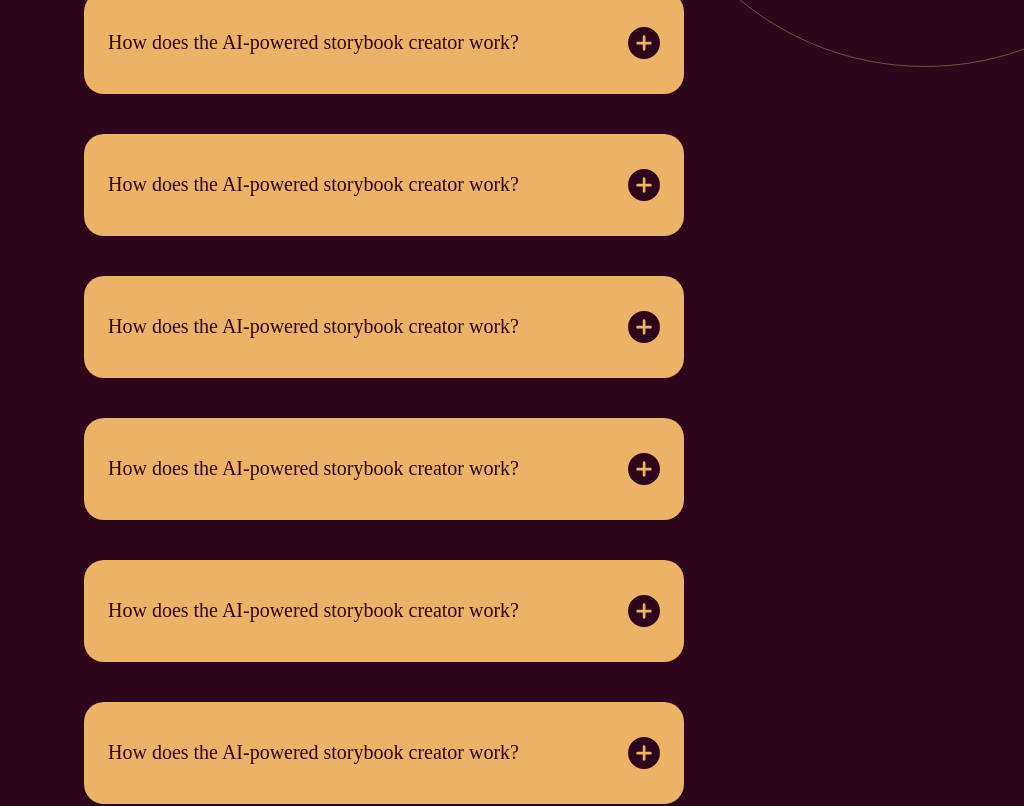
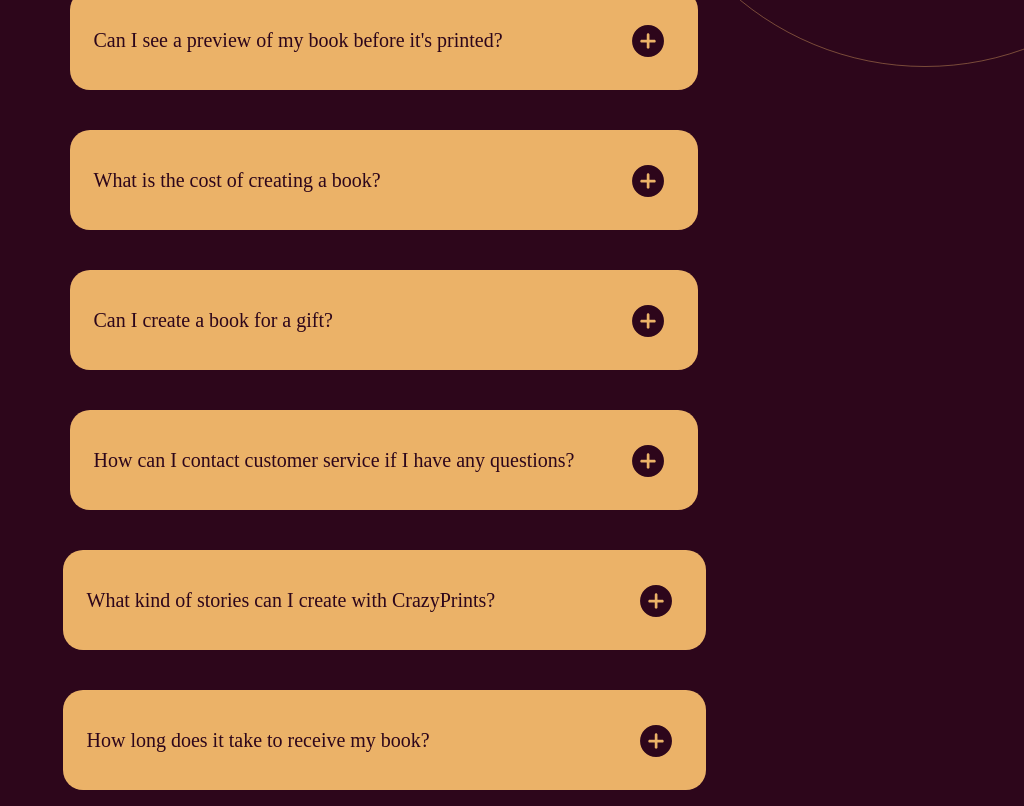
Before and after one commit to nastiushka3112/CrazyP-0.2, a React (Create React App) app: page / in a window 1280 px wide. Shown: the part 5680-6486 px from the top of the page, without its empty margins (256-1280 px from the left). Built offline with nearby package versions, Linux system fonts and the light colour scheme.

Commit message:
question was adapted

```diff
--- a/src/Components/Question/Question.js
+++ b/src/Components/Question/Question.js
@@ -7,48 +7,48 @@ const textData = [
     text: "Our AI algorithms generate unique stories and illustrations based on your interests and preferences. You can choose from a wide variety of genres and themes, and our team of developers and illustrators will use that information to create a one-of-a-kind book just for you.",
   },
   {
-    name: "  How does the AI-powered storybook creator work?",
+    name: "Can I see a preview of my book before it's printed?",
     text: "Our AI algorithms generate unique stories and illustrations based on your interests and preferences. You can choose from a wide variety of genres and themes, and our team of developers and illustrators will use that information to create a one-of-a-kind book just for you.",
   },
   {
-    name: "  How does the AI-powered storybook creator work?",
+    name: "What is the cost of creating a book?",
     text: "Our AI algorithms generate unique stories and illustrations based on your interests and preferences. You can choose from a wide variety of genres and themes, and our team of developers and illustrators will use that information to create a one-of-a-kind book just for you.",
   },
   {
-    name: "  How does the AI-powered storybook creator work?",
+    name: "Can I create a book for a gift?",
     text: "Our AI algorithms generate unique stories and illustrations based on your interests and preferences. You can choose from a wide variety of genres and themes, and our team of developers and illustrators will use that information to create a one-of-a-kind book just for you.",
   },
   {
-    name: "  How does the AI-powered storybook creator work?",
+    name: "How can I contact customer service if I have any questions?",
     text: "Our AI algorithms generate unique stories and illustrations based on your interests and preferences. You can choose from a wide variety of genres and themes, and our team of developers and illustrators will use that information to create a one-of-a-kind book just for you.",
   },
   {
-    name: "  How does the AI-powered storybook creator work?",
+    name: "What kind of stories can I create with CrazyPrints?",
     text: "Our AI algorithms generate unique stories and illustrations based on your interests and preferences. You can choose from a wide variety of genres and themes, and our team of developers and illustrators will use that information to create a one-of-a-kind book just for you.",
   },
   {
-    name: "  How does the AI-powered storybook creator work?",
+    name: "How long does it take to receive my book?",
     text: "Our AI algorithms generate unique stories and illustrations based on your interests and preferences. You can choose from a wide variety of genres and themes, and our team of developers and illustrators will use that information to create a one-of-a-kind book just for you.",
   },
   {
-    name: "  How does the AI-powered storybook creator work?",
+    name: "Can I make changes to the story or illustrations after they have been generated?",
     text: "Our AI algorithms generate unique stories and illustrations based on your interests and preferences. You can choose from a wide variety of genres and themes, and our team of developers and illustrators will use that information to create a one-of-a-kind book just for you.",
   },
   {
-    name: "  How does the AI-powered storybook creator work?",
+    name: "Do you ship internationally?",
     text: "Our AI algorithms generate unique stories and illustrations based on your interests and preferences. You can choose from a wide variety of genres and themes, and our team of developers and illustrators will use that information to create a one-of-a-kind book just for you.",
   },
   {
-    name: "  How does the AI-powered storybook creator work?",
+    name: "What kind of printing methods do you use?",
     text: "Our AI algorithms generate unique stories and illustrations based on your interests and preferences. You can choose from a wide variety of genres and themes, and our team of developers and illustrators will use that information to create a one-of-a-kind book just for you.",
   },
 ];
 
 export default function Question() {
   return (
-    <div class="pt-[145px] pb-[178px] flex flex-col justify-center items-center">
-      <div>
-        <h2 class="text-regular text-[48px] font-mainText max-[420px]:px-[5%]">
+    <div class="pt-[145px] max-[420px]:pt-[48px] pb-[178px] max-[420px]:pb-[48px] flex flex-col justify-center items-center max-[420px]:items-start">
+      <div class=" max-[420px]:w-[100%]">
+        <h2 class="text-regular text-[48px] font-mainText max-[420px]:px-[10%] max-[420px]:text-[24px]">
           Frequently asked questions
         </h2>
       </div>
--- a/src/Components/Question/Window.js
+++ b/src/Components/Question/Window.js
@@ -5,8 +5,8 @@ import PlusIco from "../Theme/Icons/PlusIco";
 export default function Window({ name, text }) {
   const [open, setOpen] = useState(false);
   return (
-    <div class="flex max-w-[643px] rounded-[20px]  bg-regular px-[24px] py-[35px] mx-[24px] my-[20px] ">
-      <div class="flex flex-col">
+    <div class="flex max-w-[643px] rounded-[20px]  bg-regular px-[24px] py-[35px] mx-[24px] my-[20px] relative">
+      <div class="flex flex-col mr-[100px]">
         <h2 class="font-mainText text-[20px] text-main-color">{name}</h2>
         {open && (
           <p class="font-textSec text-[18px] max-w-[380px] text-white">
@@ -15,7 +15,7 @@ export default function Window({ name, text }) {
         )}
       </div>
       <div
-        class="cursor-pointer ml-[109px]"
+        class="cursor-pointer  absolute right-[34px]"
         onClick={() => {
           setOpen(!open);
         }}
```
